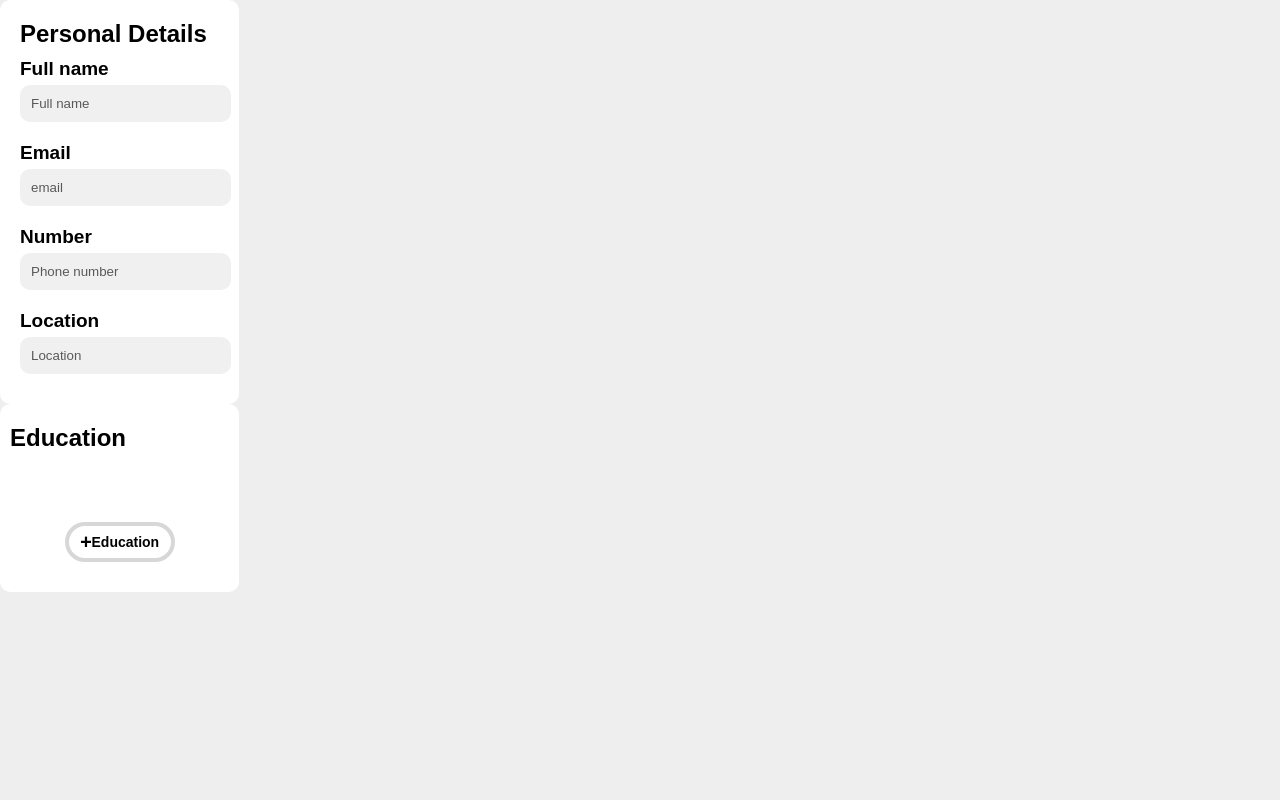
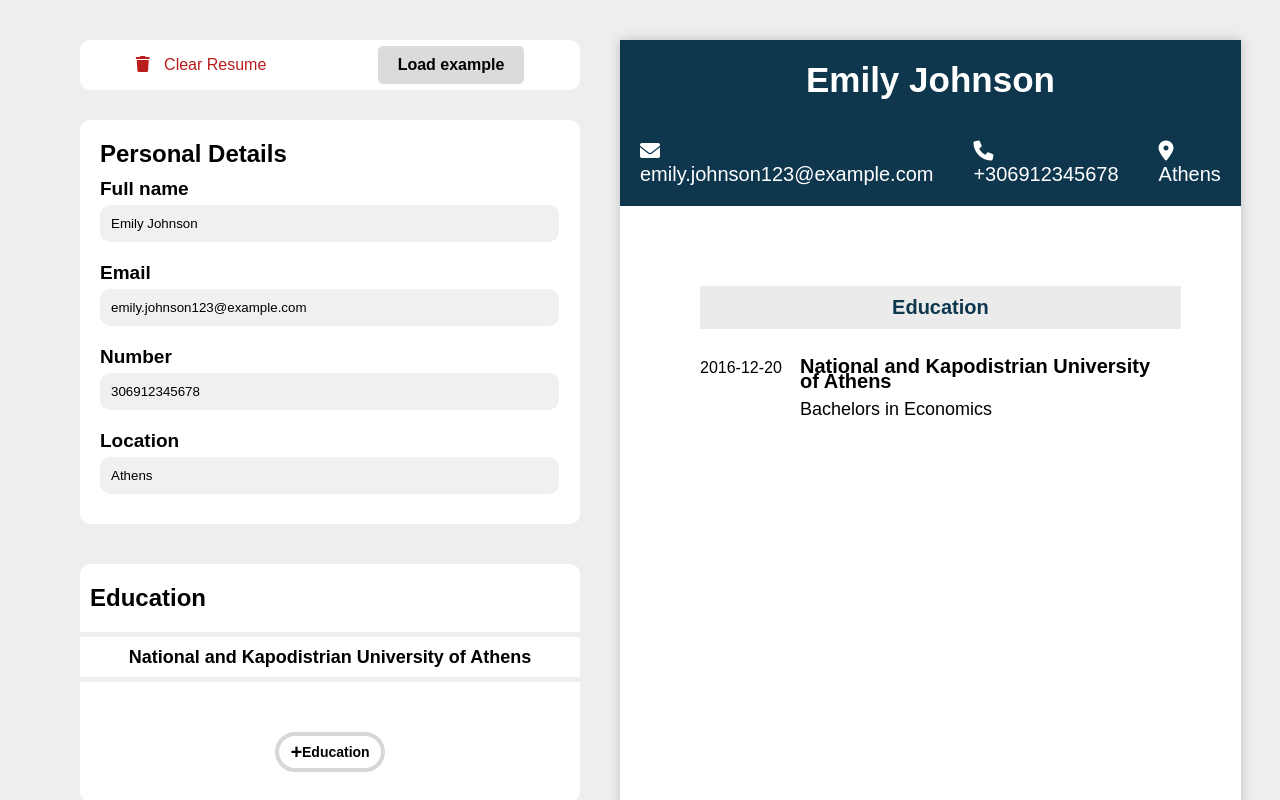
Before and after one commit to Apostolos98/CV-Builder, a React (Vite) app: page / in a window 1280 px wide. Shown: the top 800 px of the page. Built offline with nearby package versions, Linux system fonts and the light colour scheme.

Commit message:
one step before completion

```diff
--- a/index.html
+++ b/index.html
@@ -2,8 +2,8 @@
 <html lang="en">
   <head>
     <meta charset="UTF-8" />
-    <link rel="icon" type="image/svg+xml" href="/vite.svg" />
     <meta name="viewport" content="width=device-width, initial-scale=1.0" />
+    <link rel="stylesheet" href="https://cdnjs.cloudflare.com/ajax/libs/font-awesome/6.0.0-beta3/css/all.min.css">
     <title>CV generator</title>
   </head>
   <body>
--- a/src/components/App.jsx
+++ b/src/components/App.jsx
@@ -2,35 +2,29 @@ import { useState } from 'react'
 import '../styles/App.css'
 import  PersonalDetails  from './Info.jsx'
 import Education from './Education.jsx'
+import Cv from './Cv'
+import Example from './Example'
 
 function App() {
-  const [name, setName] = useState('')
-  const [email, setEmail] = useState('')
-  const [number, setNumber] = useState('')
-  const [loc, setLoc] = useState('')
-  const [educations, setEducations] = useState({})
+  const [name, setName] = useState('Emily Johnson')
+  const [email, setEmail] = useState('emily.johnson123@example.com')
+  const [number, setNumber] = useState(306912345678)
+  const [loc, setLoc] = useState('Athens')
+  const [educations, setEducations] = useState({'a':
+                                      {
+                                        name:'National and Kapodistrian University of Athens',
+                                        degree: 'Bachelors in Economics',
+                                        date:'2016-12-20'
+                                      }})
 
   return (
     <div className='cont'>
       <div className='first-col'>
+        <Example setEducations={setEducations} setEmail={setEmail} setName={setName} setNumber={setNumber} setLoc={setLoc}/>
         <PersonalDetails name={name} setName={setName} email={email} setEmail={setEmail} number={number} setNumber={setNumber} loc={loc} setLoc={setLoc}/>
         <Education educations={educations} setEducations={setEducations}/>
       </div>
-      <div className='cv'>
-        <p>{name}</p>
-        <p>{email}</p>
-        <p>{number}</p>
-        <p>{loc}</p>
-        {Object.keys(educations).map((el) => {
-          return (
-            <>
-              <p>{educations[el].name}</p>
-              <p>{educations[el].degree}</p>
-              <p>{educations[el].date}</p>
-            </>
-          )
-        })}
-      </div>
+      <Cv name={name} email={email} number={number} loc={loc} educations={educations}/>
     </div>
   )
 }
--- /dev/null
+++ b/src/components/Cv.jsx
@@ -0,0 +1,34 @@
+import '../styles/Cv.css'
+
+export default function Cv({educations, name, email, number, loc}) {
+    return (
+    <div className='cv'>
+        <div className="cv-cont">
+          <div className='cv-info'>
+            <p className='first'>{name}</p>
+            <div className="cv-p-cont">
+              <p><i className="fa-solid fa-envelope"></i>{email}</p>
+              <p><i className="fa-solid fa-phone"></i>+{number}</p>
+              <p><i className="fa-solid fa-location-dot"></i>{loc}</p>
+            </div>
+          </div>
+          <div className="cv-edu">
+              <p className='edu-p'>Education</p>
+              {Object.keys(educations).map((el) => {
+              return (
+                <div className='edu-info'>
+                  <div className='edu-date'>
+                    {educations[el].date}
+                  </div>
+                  <div className='edu-uni-degree'>
+                    <p>{educations[el].name}</p>
+                    <p>{educations[el].degree}</p>
+                  </div>
+                </div>
+              )
+            })}
+          </div>
+        </div>
+      </div>
+    )
+}
--- a/src/components/Education.jsx
+++ b/src/components/Education.jsx
@@ -32,8 +32,9 @@ export default function Education({educations, setEducations}) {
     })
 
     return (
-        <section className="education   ">
+        <section className="education">
             <h1 className="education-h1">Education</h1>
+            <div className="education-inner-cont">
                 {Object.keys(educations).map((el, ind, arr) => {
                         return (
                             <div onClick={() => {ShowForm(el)}} key={el} className={"education-divs" + (ind===arr.length - 1?' last-div':'')}>
@@ -52,6 +53,7 @@ export default function Education({educations, setEducations}) {
                         setForm={setForm}
                     />
                 ) : null}
+            </div>
         </section>
     )
 }
--- a/src/components/EducationForm.jsx
+++ b/src/components/EducationForm.jsx
@@ -38,8 +38,10 @@ export default function EducationForm({educations, setEducations, id, setForm})
                         onChange={(e) => setEducations({...educations, [id]:{...educations[id], date:e.target.value}})}
                     />
                 </label>
-                <button type='button' onClick={() => deleteId(id)}>Delete</button>
-                <button type="submit">Save</button>
+                <div className='buttons-save-del-cont'>
+                    <button type='button' onClick={() => deleteId(id)} id='delete'>Delete</button>
+                    <button type="submit" id='save'>Save</button>
+                </div>
             </form>
         </section>
     )
--- /dev/null
+++ b/src/components/Example.jsx
@@ -0,0 +1,25 @@
+import '../styles/Example.css'
+
+export default function Example({setEducations, setName, setEmail, setLoc, setNumber}) {
+    const handleClear = () => {
+        setEducations({})
+        setEmail('')
+        setLoc('')
+        setName('')
+        setNumber('')
+    }
+
+    const handleLoad = () => {
+        setName('Emily Johnson')
+        setEmail('emily.johnson123@example.com')
+        setLoc('Athens')
+        setNumber(306912345678)
+        setEducations({'a': {name:'National and Kapodistrian University of Athens', degree: 'Bachelors in Economics', date:'2016-12-20'}})
+    }
+    return (
+        <div className="example-cont">
+            <p className="example-clear" onClick={handleClear}><i className="fa-solid fa-trash"></i> Clear Resume</p>
+            <p className="example-load" onClick={handleLoad}> Load example</p>
+        </div>
+    )
+}
--- a/src/styles/App.css
+++ b/src/styles/App.css
@@ -10,6 +10,10 @@ body {
 
 div.cont {
     display: flex;
+    margin-top: 40px;
+    margin-bottom: 200px;
+    margin-left: 80px;
+    margin-left: 80px;
 }
 
 label > input {
@@ -40,3 +44,7 @@ label {
     margin-top: 10px;
     margin-bottom: 10px;
 }
+
+.first-col {
+    min-width: 500px;
+}
--- /dev/null
+++ b/src/styles/Cv.css
@@ -0,0 +1,76 @@
+.cv {
+    padding-left: 40px;
+    padding-right: 40px;
+    padding-bottom: 40px;
+    width: 100%;
+    flex: 1 1;
+}
+
+.cv-cont {
+    background-color: white;
+    min-height: 1000px;
+    box-shadow: 0px 0px 10px rgba(128, 128, 128, 0.422);
+}
+.cv-info {
+    background-color: #0e374e;
+    color: white;
+    min-height: 100px;
+    min-width: 100%;
+}
+
+.cv-info > .first {
+    padding: 20px;
+    text-align: center;
+    font-size: 35px;
+    font-weight: 600;
+}
+
+.cv-p-cont {
+    display: flex;
+    justify-content: center;
+}
+
+.cv-p-cont > p {
+    font-size: 20px;
+    padding: 20px;
+}
+
+.cv-edu {
+    padding: 80px;
+}
+
+.edu-p {
+    width: 100%;
+    padding: 10px;
+    color: #0e374e;
+    background-color: rgb(235, 235, 235);
+    font-weight: 550;
+    font-size: 20px;
+    text-align: center;
+}
+
+.edu-info {
+    display: flex;
+    margin-top: 30px;
+}
+
+.edu-date {
+    flex: 0 0;
+    min-width: 100px;
+}
+
+.edu-uni-degree > p:nth-child(1) {
+    font-size: 20px;
+    font-weight: 600;
+    line-height: 15px;
+}
+
+.edu-uni-degree > p:nth-child(2) {
+    font-weight: 500;
+    font-size: 18px;
+    margin-top: 10px;
+}
+
+.fa-solid {
+    margin-right: 10px;
+}
--- a/src/styles/Education.css
+++ b/src/styles/Education.css
@@ -1,7 +1,12 @@
 section.education-form {
-    padding: 20px;
-    border-radius: 10px;
+    padding: 23px;
+    border-bottom-left-radius: 10px;
+    border-bottom-right-radius: 10px;
     background-color: white;
+    position: absolute;
+    top: 0;
+    left: 0;
+    width: 91%;
 }
 
 section.education-form > form {
@@ -12,6 +17,7 @@ section.education-form > form {
 .education {
     background-color: white;
     border-radius: 10px;
+    margin-top: 40px;
 }
 
 .button-cont > button {
@@ -59,3 +65,38 @@ section.education-form > form {
     padding-bottom: 20px;
     padding-left: 10px;
 }
+
+.education-inner-cont {
+    position: relative;
+}
+
+.buttons-save-del-cont {
+    position: relative;
+}
+
+#delete {
+    border: 1px solid rgb(98, 98, 98);
+    border-radius: 5px;
+    padding-left: 15px;
+    padding-right: 15px;
+    padding-top: 5px;
+    padding-bottom: 5px;
+    background-color: white;
+    color: rgb(114, 114, 114);
+    font-weight: 550;
+}
+
+#save {
+    border: 0;
+    border-radius: 5px;
+    padding-left: 15px;
+    padding-right: 15px;
+    padding-top: 5px;
+    padding-bottom: 5px;
+    background-color: #187ff5;
+    color: white;
+    font-weight: 550;
+    font-size: 14px;
+    position: absolute;
+    right: 0;
+}
--- /dev/null
+++ b/src/styles/Example.css
@@ -0,0 +1,23 @@
+.example-cont {
+    display: flex;
+    background-color: white;
+    margin-bottom: 30px;
+    min-height: 50px;
+    border-radius: 10px;
+    justify-content: space-around;
+    align-items: center;
+}
+
+.example-clear {
+    color: #b91c1c;
+}
+
+.example-load {
+    background-color: rgb(219, 219, 219);
+    padding-left: 20px;
+    padding-right: 20px;
+    padding-top: 10px;
+    padding-bottom: 10px;
+    border-radius: 5px;
+    font-weight: 550
+}
```
Lines whose indentation alone changed are shown as unchanged.
